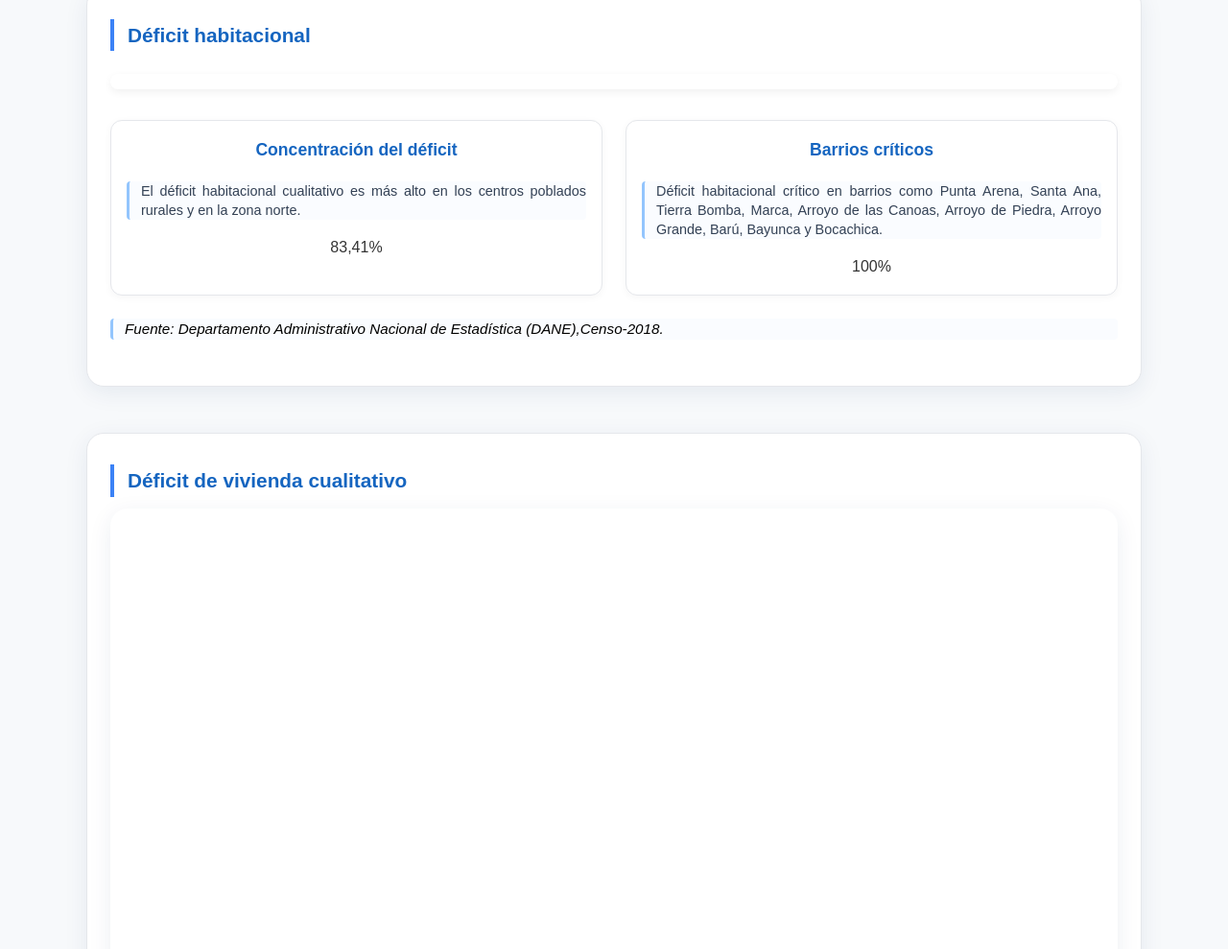
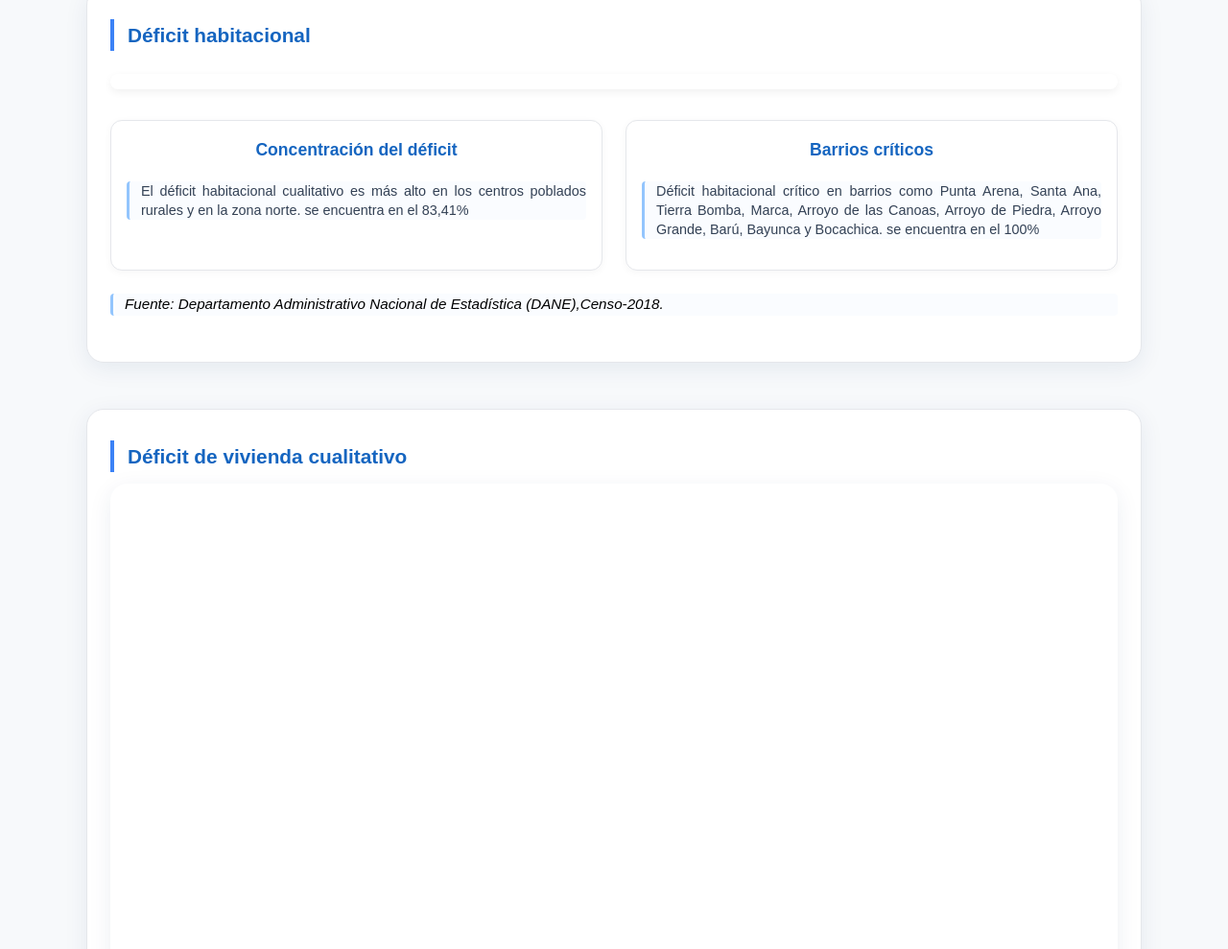
Before and after one commit to GiselleUlloa/AnuarioEstadisticoAlcaldiactg1, a plain HTML site: page censo.html in a window 1280 px wide. Shown: the part 1205-2194 px from the top of the page at 96% size. Drawn offline with Linux system fonts and the light colour scheme; a script that the page names is missing.

Commit message:
Update censo.html

```diff
--- a/censo.html
+++ b/censo.html
@@ -407,10 +407,9 @@
             <p>
               El déficit habitacional cualitativo es más alto en los centros
               poblados
-              rurales y en la zona norte.</p>
-            <div c>
-              <div> 83,41%</div>
-            </div>
+              rurales y en la zona norte. se encuentra en el  83,41%</p>
+            <div>
+                          </div>
           </div>
 
           <div class="tarjeta">
@@ -418,10 +417,10 @@
             <p>
               Déficit habitacional crítico en barrios como Punta Arena, Santa
               Ana, Tierra Bomba, Marca, Arroyo de las Canoas,
-              Arroyo de Piedra, Arroyo Grande, Barú, Bayunca y Bocachica.
+              Arroyo de Piedra, Arroyo Grande, Barú, Bayunca y Bocachica. se encuentra en el 100%
             </p>
             <div >
-              <div >100%</div>
+
             </div>
           </div>
 
```
